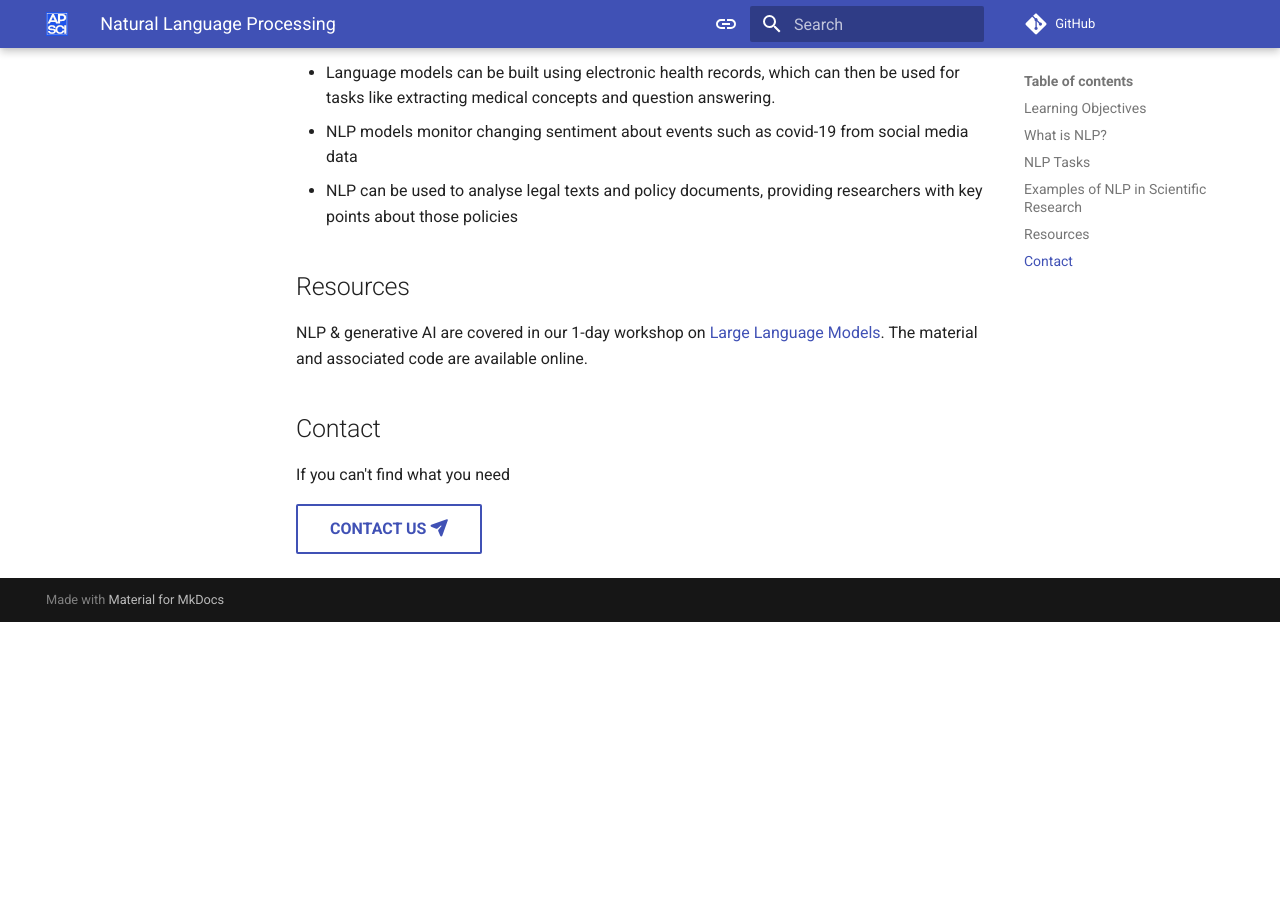
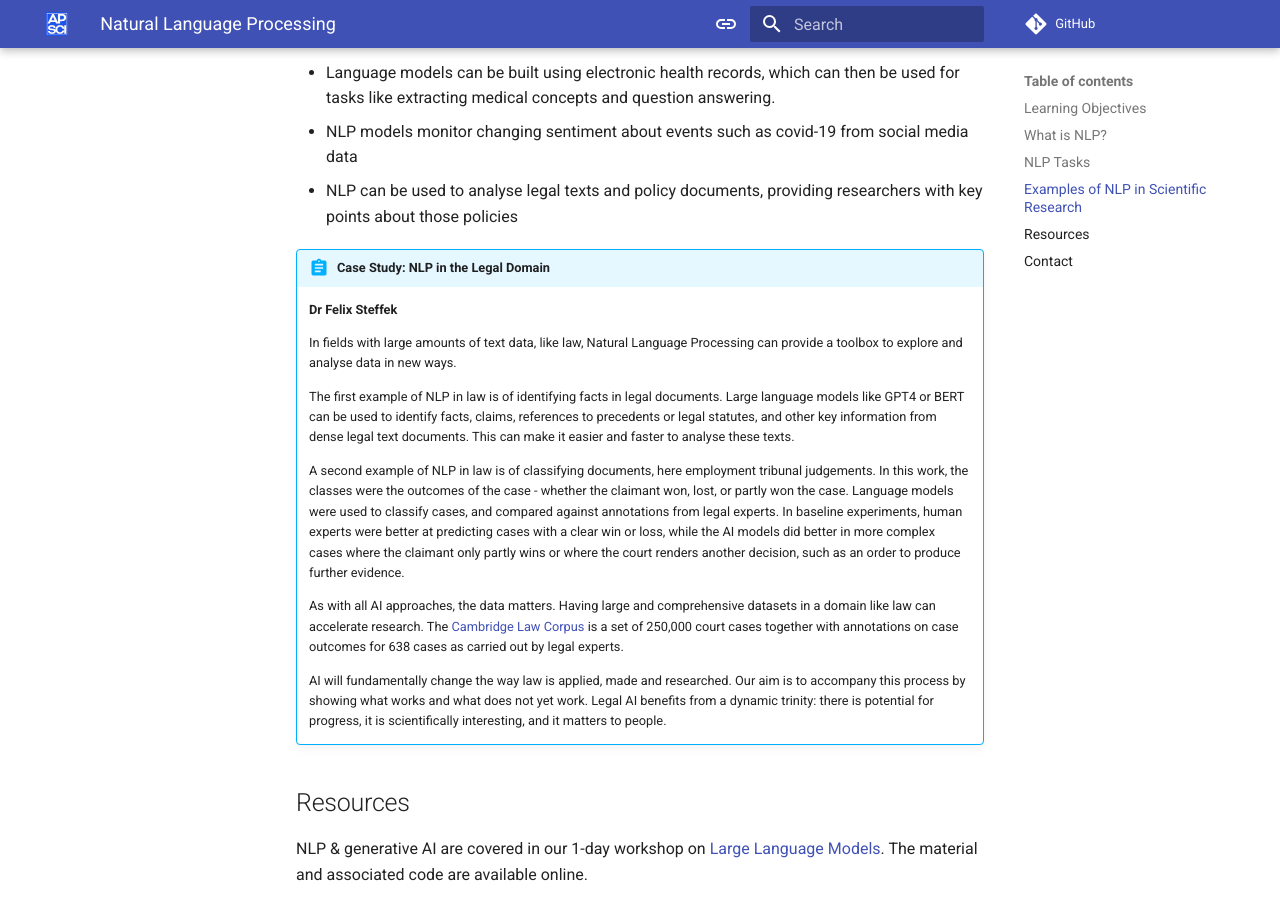
Before and after one commit to acceleratescience/ai-core-concepts, an MkDocs documentation site: the page built from docs/nlp.md, in a window 1280 px wide and 900 px high, scrolled down 1946 px. Built offline with MkDocs 1.6.1 and Material for MkDocs 9.7.7, drawn with Linux system fonts in a browser that asks for light colours; comment, search, counter and statistics services are not loaded; before the commit the page ends 2568 px from its top, so only the background shows below that.

Commit message:
Added law case study in NLP section

```diff
--- a/docs/nlp.md
+++ b/docs/nlp.md
@@ -48,6 +48,18 @@ There are many sources of text data available to researchers. Examples of NLP wo
 - NLP models monitor changing sentiment about events such as covid-19 from social media data
 - NLP can be used to analyse legal texts and policy documents, providing researchers with key points about those policies
 
+!!! abstract "Case Study: NLP in the Legal Domain"
+    **Dr Felix Steffek**
+
+    In fields with large amounts of text data, like law, Natural Language Processing can provide a toolbox to explore and analyse data in new ways.
+
+    The first example of NLP in law is of identifying facts in legal documents. Large language models like GPT4 or BERT can be used to identify facts, claims, references to precedents or legal statutes, and other key information from dense legal text documents. This can make it easier and faster to analyse these texts.
+
+    A second example of NLP in law is of classifying documents, here employment tribunal judgements. In this work, the classes were the outcomes of the case - whether the claimant won, lost, or partly won the case. Language models were used to classify cases, and compared against annotations from legal experts. In baseline experiments, human experts were better at predicting cases with a clear win or loss, while the AI models did better in more complex cases where the claimant only partly wins or where the court renders another decision, such as an order to produce further evidence.
+
+    As with all AI approaches, the data matters. Having large and comprehensive datasets in a domain like law can accelerate research. The [Cambridge Law Corpus](https://arxiv.org/abs/2309.12269) is a set of 250,000 court cases together with annotations on case outcomes for 638 cases as carried out by legal experts.
+
+    AI will fundamentally change the way law is applied, made and researched. Our aim is to accompany this process by showing what works and what does not yet work. Legal AI benefits from a dynamic trinity: there is potential for progress, it is scientifically interesting, and it matters to people.
 
 
 ## Resources
```
